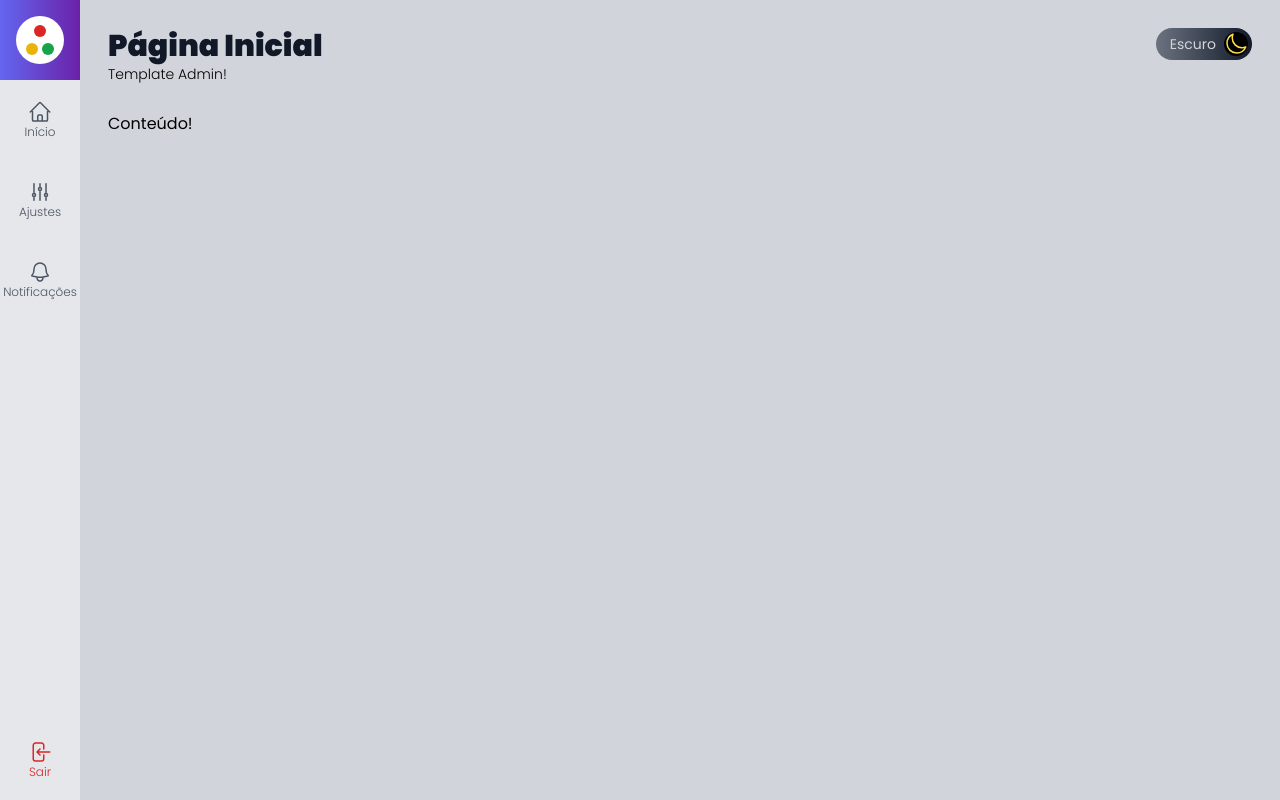
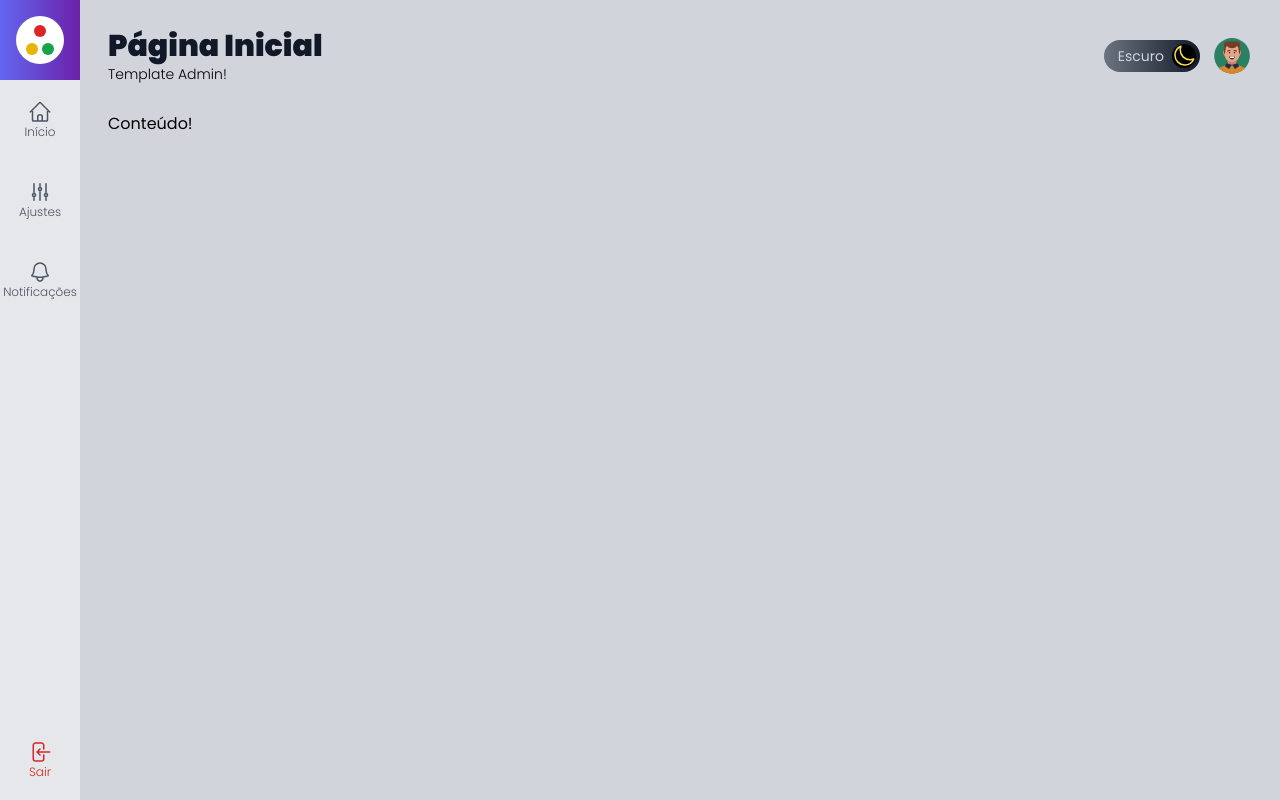
Before and after one commit to Erick-de-Paiva/projeto-template-admin, a Next.js app: page / in a window 1280 px wide. Built offline with nearby package versions, Linux system fonts and the light colour scheme; no server answers.

Commit message:
avatar usuario

```diff
--- /dev/null
+++ b/src/components/template/AvatarUsuario.tsx
@@ -0,0 +1,22 @@
+import useAuth from '../../data/hook/useAuth'
+import Link from 'next/link'
+
+interface AvatarUsuarioProps {
+    className?: string
+}
+
+export default function AvatarUsuario(props: AvatarUsuarioProps) {
+    const { usuario } = useAuth()
+    return (
+        <Link href="/perfil">
+            <img
+                src={usuario?.imagemUrl ?? '/images/avatar.svg'}
+                alt="Avatar do Usuário"
+                className={`
+                    h-10 w-10 rounded-full cursor-pointer
+                    ${props.className}
+                `}
+            />
+        </Link>
+    )
+}
--- a/src/components/template/Cabecalho.tsx
+++ b/src/components/template/Cabecalho.tsx
@@ -1,4 +1,5 @@
 import useAppData from "../../data/hook/useAppData"
+import AvatarUsuario from "./AvatarUsuario"
 import BotaoAlternarTema from "./BotaoAlternarTema"
 import Titulo from "./Titulo"
 
@@ -13,8 +14,9 @@ export default function Cabecalho(props: CabecalhoProps) {
     return (
         <div className={`flex`}>
             <Titulo titulo={props.titulo} subtitulo={props.subtitulo} />
-            <div className={`flex flex-grow justify-end`}>
+            <div className={`flex flex-grow justify-end items-center`}>
                 <BotaoAlternarTema tema={tema} alternarTema={alternarTema} />
+                <AvatarUsuario className="ml-3" />
             </div>
         </div>
     )
--- /dev/null
+++ b/src/pages/perfil.tsx
@@ -0,0 +1,10 @@
+import Layout from "../components/template/Layout";
+
+export default function Perfil() {
+  return (
+    <Layout titulo="Perfil do Usuário"
+        subtitulo="Admnistre as suas informações de usuário!">
+        <h1>Perfil do Usuário</h1>
+    </Layout>
+  )
+}
```
Also changed, not shown: public/images/avatar.svg (added).
